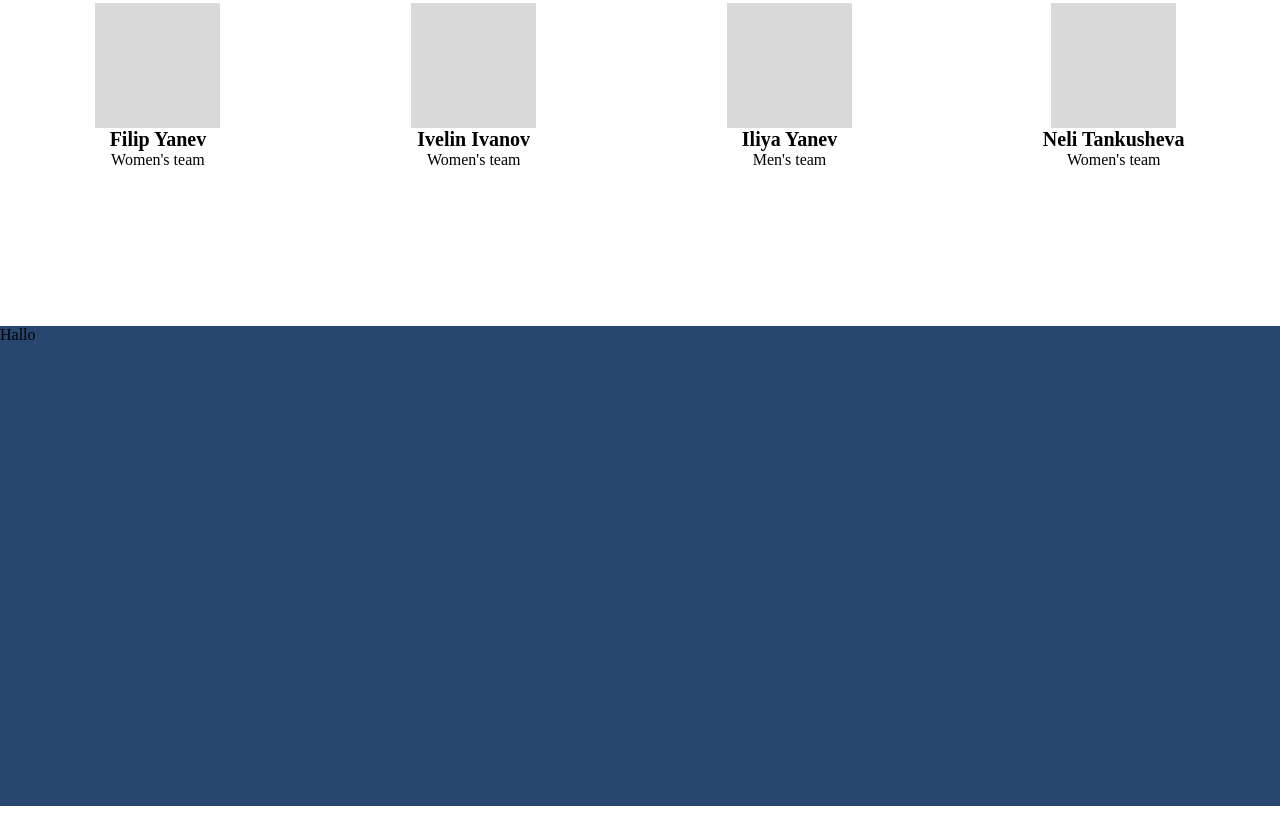
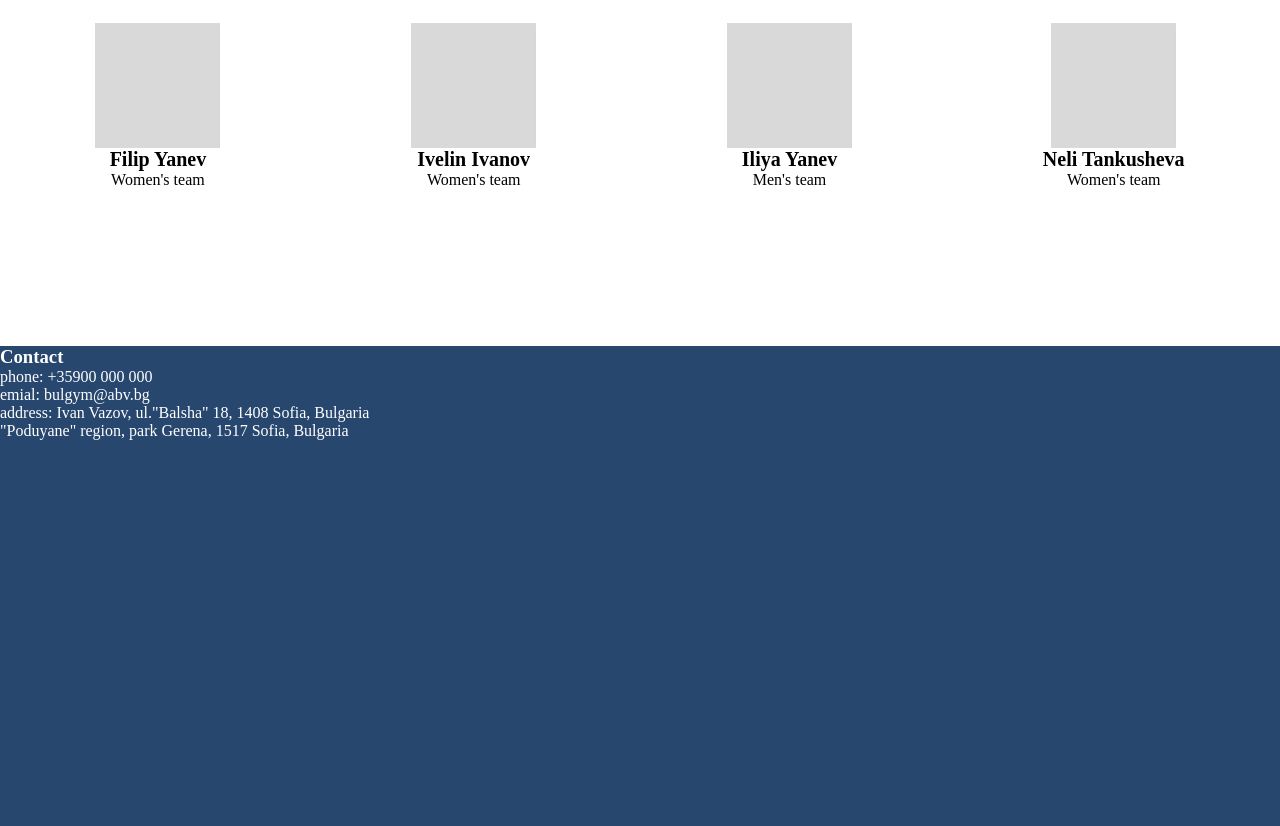
Before and after one commit to desi20/gym-web-page, a plain HTML site: page index.html in a window 1280 px wide. Shown: the part 1288-2114 px from the top of the page. Drawn offline with Linux system fonts and the light colour scheme.

Commit message:
Jurre tried some things

```diff
--- a/index.html
+++ b/index.html
@@ -20,7 +20,7 @@
 
             <div class="paragraph">
                 <h2>Valentina Georgieva brings home silver from Cairo, Egypt</h2>
-            <p>During the World Cup in Cairo, Egypt, Valentina Georgieva got in 4th place during qualifications. At day 2... </p>
+                <p>During the World Cup in Cairo, Egypt, Valentina Georgieva got in 4th place during qualifications. At day 2... </p>
             <a href="#">Read more</a>
             </div>
         </div>
@@ -80,6 +80,16 @@
         </div>
     </div>
 </div>
-<footer>Hallo</footer>
+<footer>
+    <div class="footer-content1">
+        <h3>Contact</h3>
+        <p>phone: +35900 000 000</p>
+        <p>emial: bulgym@abv.bg</p>
+        <p>address: Ivan Vazov, ul."Balsha" 18, 1408 Sofia, Bulgaria</p>
+        <p>"Poduyane" region, park Gerena, 1517 Sofia, Bulgaria</p>
+    </div>
+
+</div>
+</footer>
 </body>
 </html>
--- a/styles.css
+++ b/styles.css
@@ -26,9 +26,7 @@ h2 {
     justify-content: space-around;
     margin-top: 55px;
 }
-.text {
 
-}
 .paragraph {
     width: 300px;
     height: 10rem;
@@ -50,9 +48,9 @@ a {
 
 .parissection {
     height: 20rem;
-
     display: flex;
     justify-content: space-around;
+    padding: 10px;
 }
 .black {
     background-color: black;
@@ -75,6 +73,7 @@ a {
     background-color: #D8C178;
     opacity: 50%;
     margin: 2rem 0 2rem 0;
+
 }
 .coaches.images {
     height: 30rem;
@@ -84,6 +83,7 @@ a {
 footer {
     height: 30rem;
     background-color: #27476E;
+    color: white;
 }
 
 .image {
@@ -92,3 +92,7 @@ footer {
     align-items: center;
     justify-content: space-around;
 }
+
+.footer-content {
+    font-size: 25px;
+}
```
Also changed, not shown: .prettierrc.extension.json (added).
